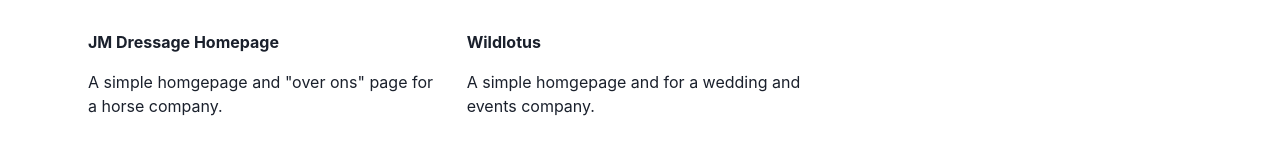
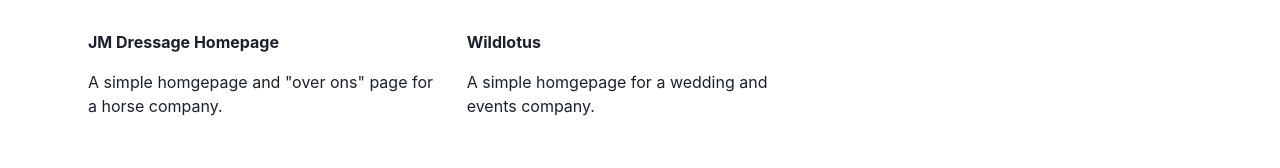
Before and after one commit to Annie113/my_portfolio, a React (Vite) app: page / in a window 1280 px wide. Shown: the part 1675-1843 px from the top of the page. Built offline with nearby package versions, Linux system fonts and the light colour scheme.

Commit message:
update all

```diff
--- a/src/pages/HomePage.jsx
+++ b/src/pages/HomePage.jsx
@@ -264,7 +264,7 @@ export const HomePage = () => {
                 </AspectRatio>
               </Link>
               <Text fontWeight="bold">Wildlotus</Text>
-              <Text>A simple homgepage and for a wedding and events company.</Text>
+              <Text>A simple homgepage for a wedding and events company.</Text>
             </Stack>
 
           </SimpleGrid>
```
